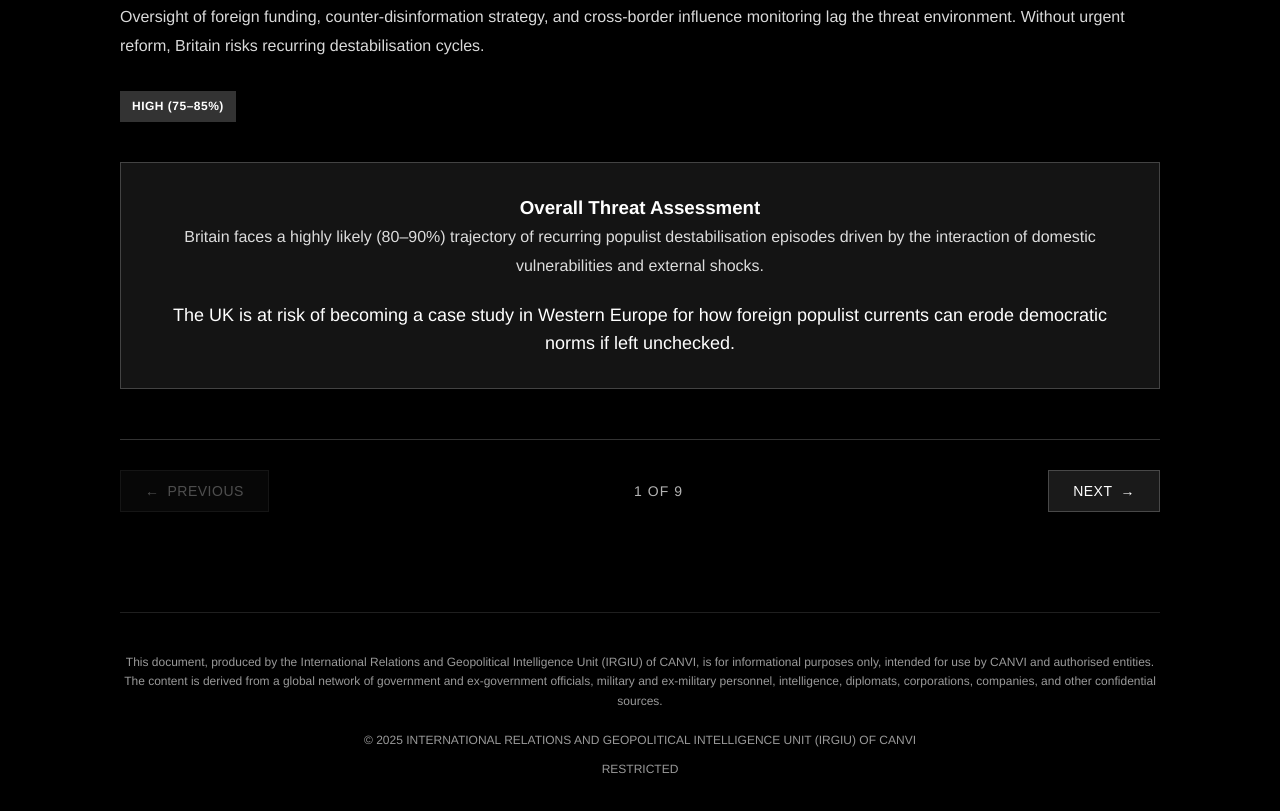
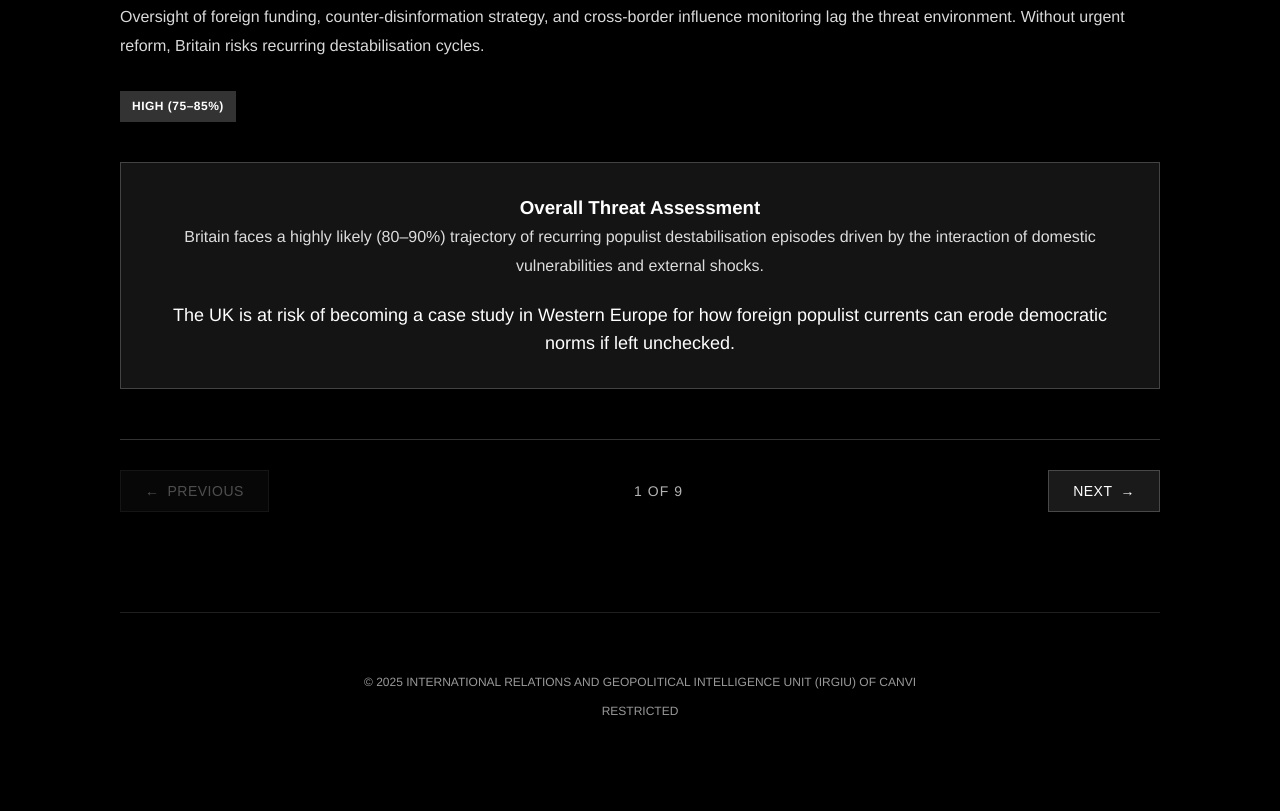
Before and after one commit to IRGIU/Tier3--Intelligence-Brief, a plain HTML site: page index.html in a window 1280 px wide. Shown: the part 2655-3466 px from the top of the page. Drawn offline with Linux system fonts and the light colour scheme.

Commit message:
Update index.html

```diff
--- a/index.html
+++ b/index.html
@@ -1385,7 +1385,6 @@
         </div>
 
         <div class="footer">
-            <div>This document, produced by the International Relations and Geopolitical Intelligence Unit (IRGIU) of CANVI, is for informational purposes only, intended for use by CANVI and authorised entities. The content is derived from a global network of government and ex-government officials, military and ex-military personnel, intelligence, diplomats, corporations, companies, and other confidential sources.</div>
             <div style="margin-top: 20px;">© 2025 INTERNATIONAL RELATIONS AND GEOPOLITICAL INTELLIGENCE UNIT (IRGIU) OF CANVI</div>
             <div style="margin-top: 10px;">RESTRICTED</div>
         </div>
```
